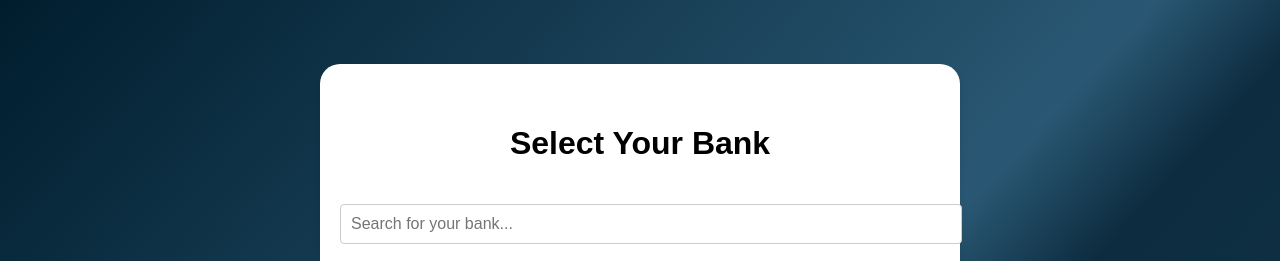
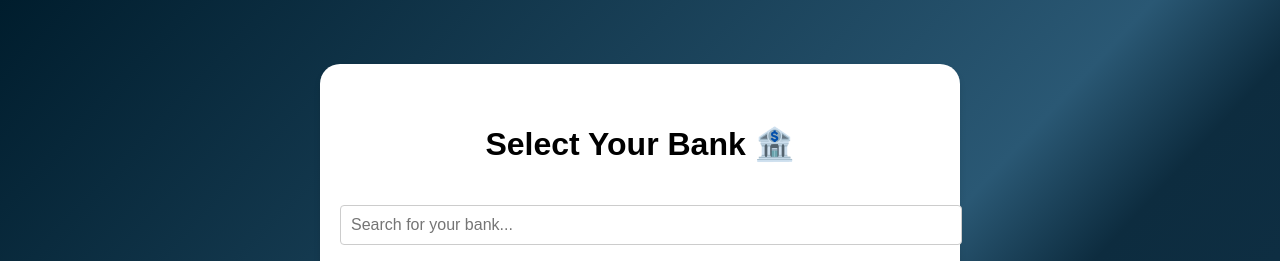
Before and after one commit to Jeevanasai123/Bank-appointment-, a website: page index.html in a window 1280 px wide. Shown: the top 261 px of the page. Drawn offline with Linux system fonts and the light colour scheme.

Commit message:
Update index.html

```diff
--- a/index.html
+++ b/index.html
@@ -85,7 +85,7 @@ background: linear-gradient(133deg, rgba(0,29,45,1) 0%, rgba(42,88,116,1) 57%, r
 </head>
 <body>
     <div class="container">
-        <h1>Select Your Bank</h1>
+        <h1>Select Your Bank 🏦</h1>
         <!-- Search Bar -->
         <input
             type="text"
```
